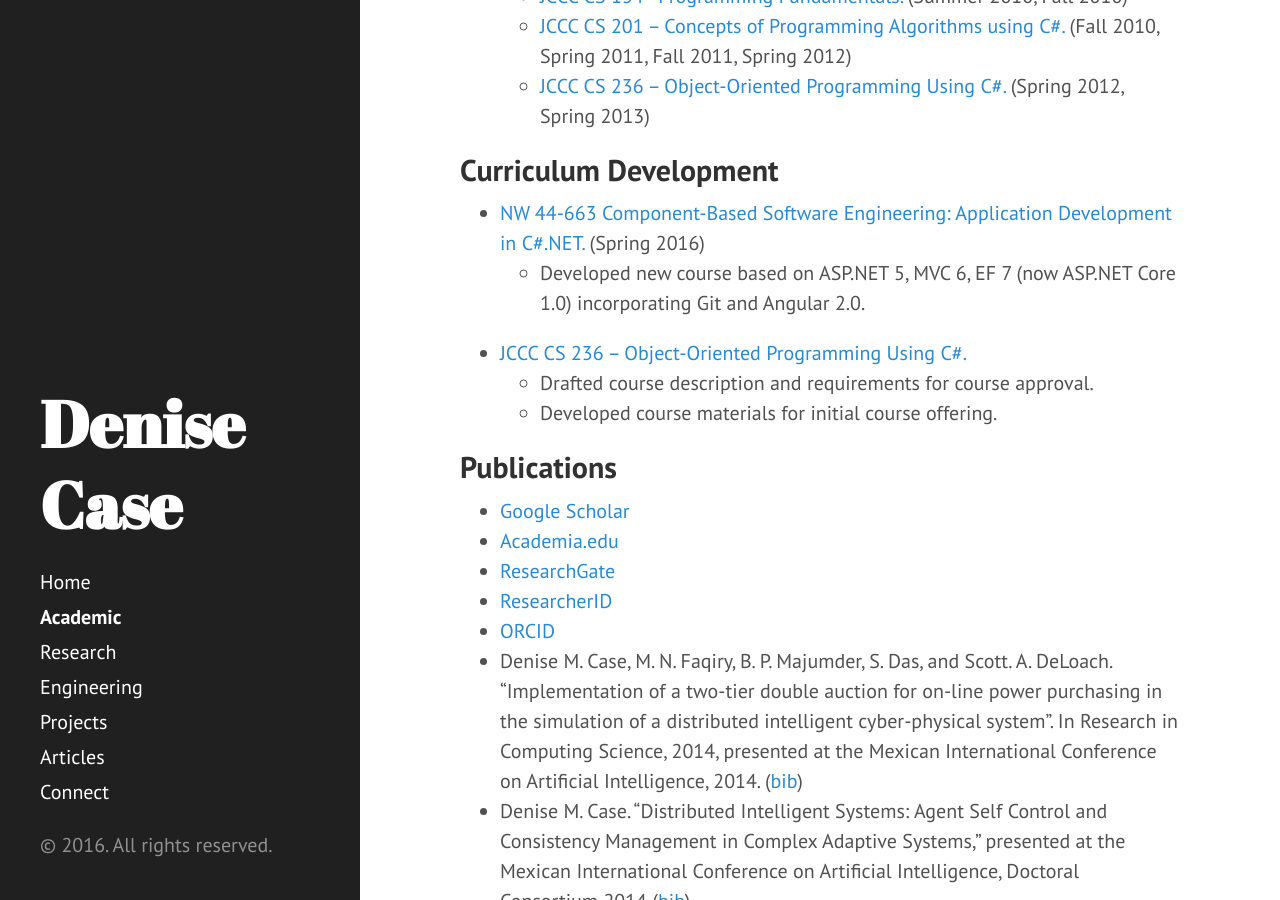
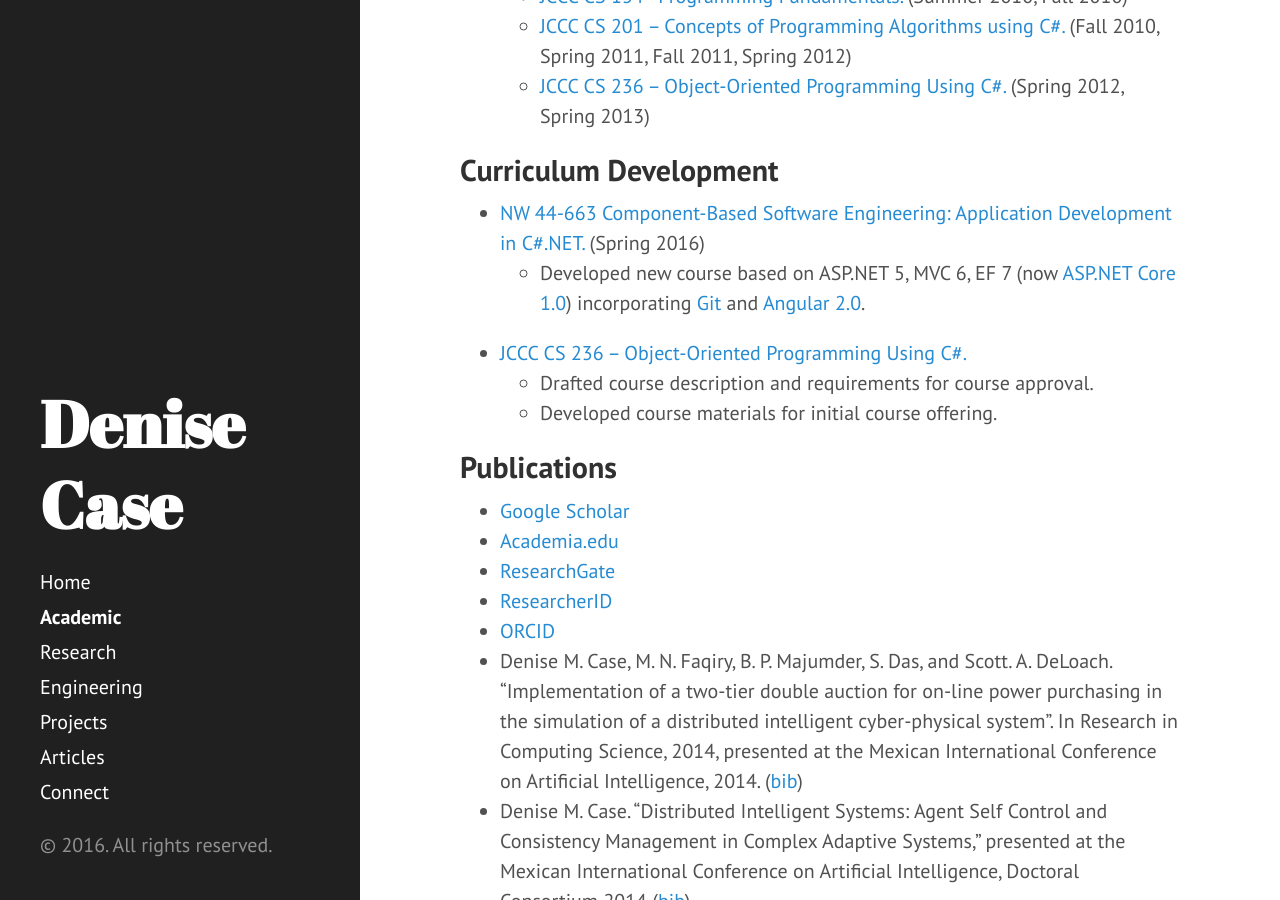
Before and after one commit to denisecase/denisecase.github.io, a Jekyll site: the page built from academic.md, in a window 1280 px wide and 900 px high, scrolled down 917 px. Built offline with Jekyll 4.4.1, drawn with Linux system fonts in a browser that asks for light colours; some of the changed lines change nothing that is shown.

Commit message:
Added links

```diff
--- a/academic.md
+++ b/academic.md
@@ -34,7 +34,7 @@ weight : 20
 ## Curriculum Development
 
 *   [NW 44-663 Component-Based Software Engineering: Application Development in C#.NET.](http://www.nwmissouri.edu/csis/msacs/courses.htm) (Spring 2016)
-    *   Developed new course based on ASP.NET 5, MVC 6, EF 7 (now ASP.NET Core 1.0) incorporating Git and Angular 2.0.
+    *   Developed new course based on ASP.NET 5, MVC 6, EF 7 (now [ASP.NET Core 1.0](http://www.asp.net/)) incorporating [Git](https://git-scm.com/) and [Angular 2.0](https://angular.io/).
 
 *   [JCCC CS 236 – Object-Oriented Programming Using C#.](http://catalog.jccc.edu/coursedescriptions/cs/)
     *   Drafted course description and requirements for course approval.
```
